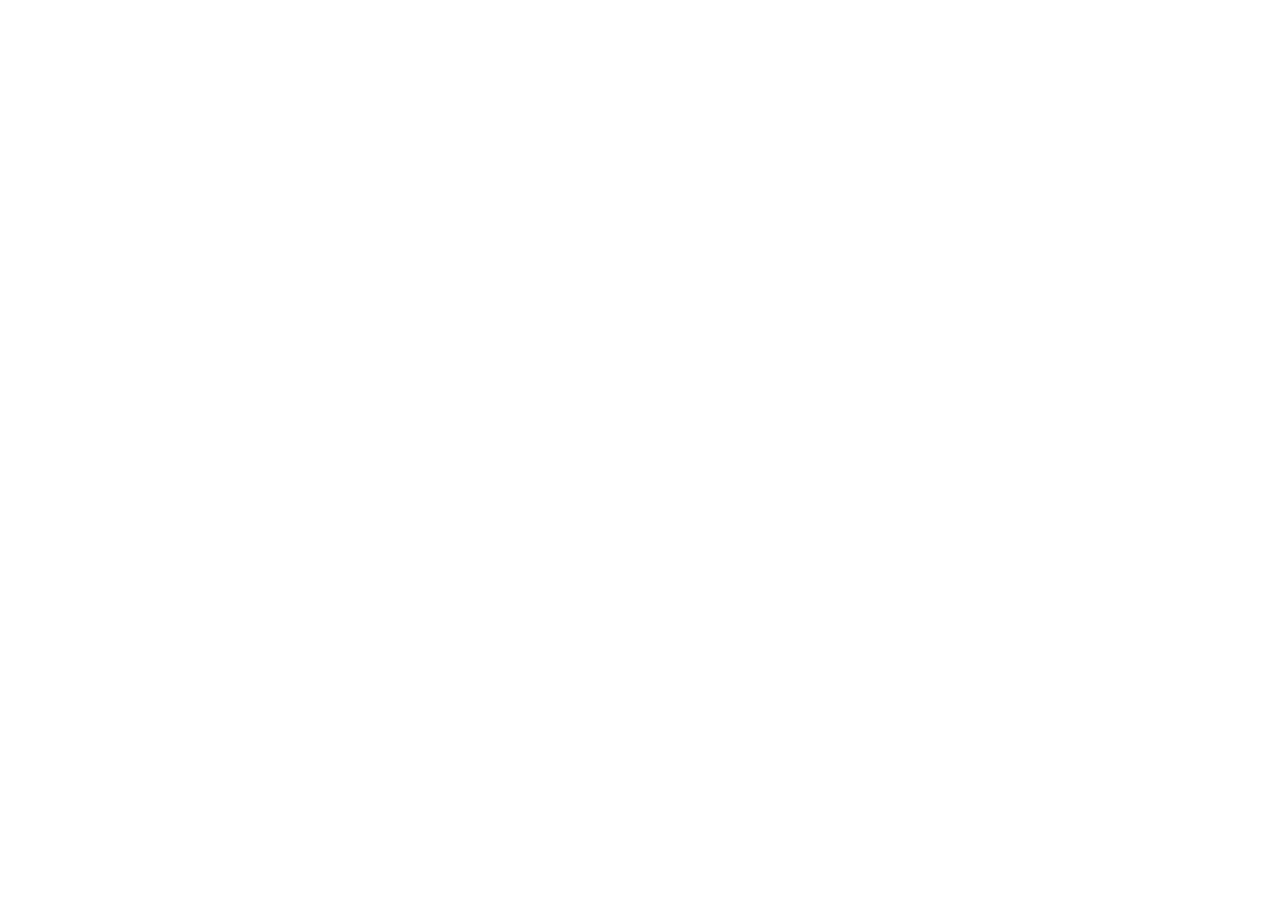
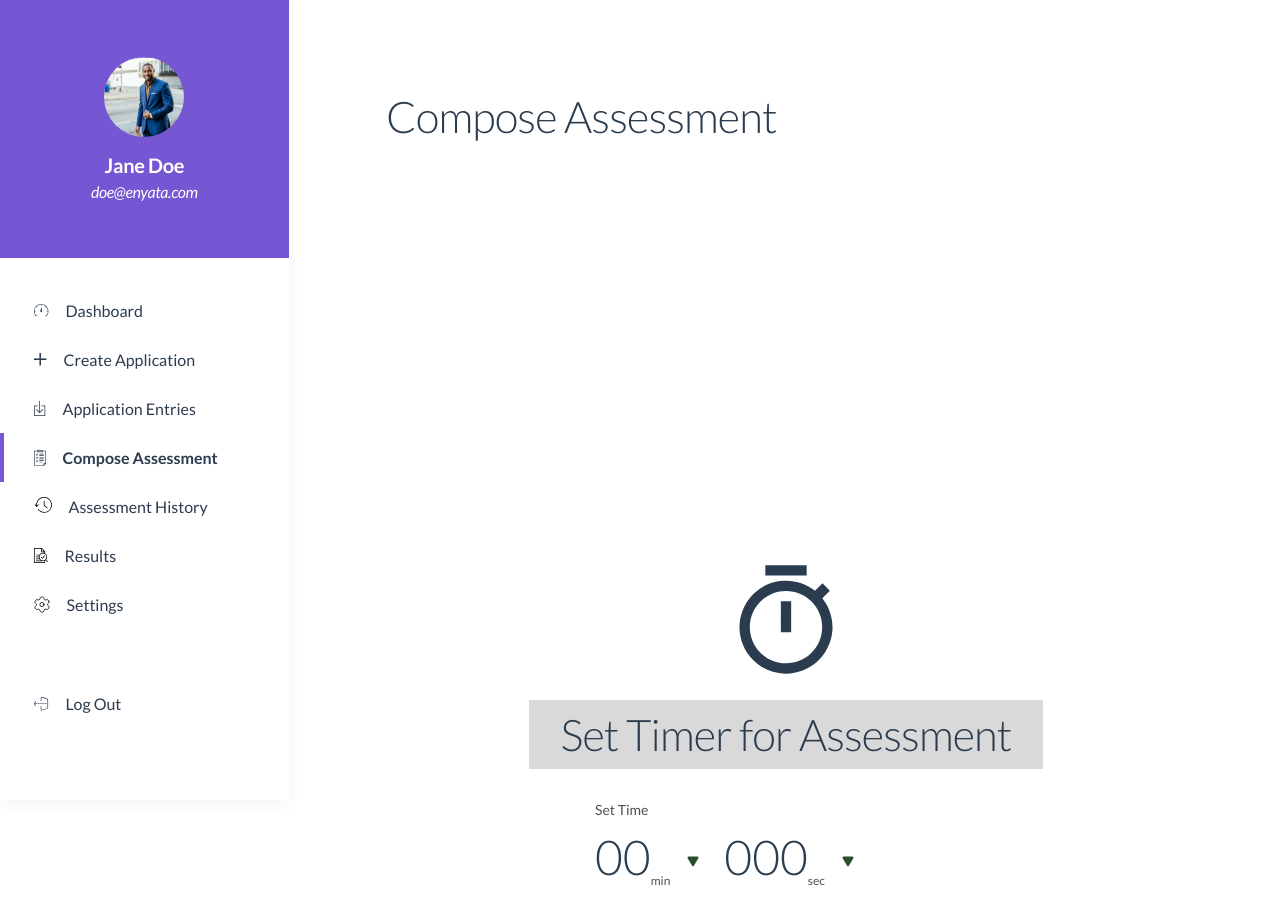
Before and after one commit to DannStormy/enyata-academy-project, a Vue app: page /compose-assessment in a window 1280 px wide. Before the commit this address had no page. Shown: the top 924 px of the page. Before the commit the page ends 800 px from the top, so only its background shows below. Built offline with nearby package versions, Linux system fonts and the light colour scheme.

Commit message:
Compose Assessment View

```diff
--- a/src/router/index.js
+++ b/src/router/index.js
@@ -43,6 +43,11 @@ const routes = [
     component: () => import('../views/admin_views/AdminLogin.vue')
   },
   {
+    path: '/compose-assessment',
+    name: 'ComposeAssessment',
+    component: () => import('../views/admin_views/ComposeAssessmentView.vue')
+  },
+  {
     path: '/create-application',
     name: 'CreateApplication',
     component: () => import('../views/admin_views/CreateApplication.vue')
--- /dev/null
+++ b/src/views/admin_views/ComposeAssessmentView.vue
@@ -0,0 +1,187 @@
+<template>
+    <div class="wrapper">
+        <AdminSideMenu />
+        <div class="container">
+            <div class="header">
+                    <h1 class="title">Compose Assessment</h1>
+            </div>
+            <div class="main">
+                <div class="logo">
+                    <img src="@/assets/svgs/timer-logo.svg" alt="timer-logo">
+                </div>
+                <div class="notification">
+                    <p>Set Timer for Assessment</p>
+                </div>
+                <div class="timer">
+                    <p>Set Time</p>
+                    <div class="time">
+                        <span>00<sub>min</sub></span>
+                        <div class="polygon"><img src="@/assets/svgs/polygon-logo.svg" alt="polygon-logo"/></div>
+                        <span>000<sub>sec</sub></span>
+                        <div class="polygon"><img src="@/assets/svgs/polygon-logo.svg" alt="polygon"/></div>
+                    </div>
+                </div>
+            </div>
+        </div>
+    </div>
+
+
+
+</template>
+
+<script>
+import AdminSideMenu from '@/components/AdminSideMenu.vue'
+export default {
+    name: 'ComposeAssessmentView',
+    data() {
+        return{
+            min:60,
+            sec:60
+        }
+    },
+    components: {
+        AdminSideMenu,
+    }
+}
+</script>
+
+<style scoped>
+@import url("https://fonts.googleapis.com/css2?family=Lato:ital,wght@0,100;0,300;0,400;0,700;0,900;1,100;1,300;1,400;1,700;1,900&display=swap");
+
+* {
+    font-family: 'Lato', sans-serif;
+    color: #2B3C4E;
+    margin: 0;
+    padding: 0;
+
+}
+
+.wrapper {
+    display: flex;
+}
+
+.container {
+    margin: 90px 0 86px 292px;
+    width: 100%;
+    padding: 0 47px;
+
+}
+
+.header {
+    display: flex;
+    justify-content: space-between;
+    margin-left: 47px;
+    margin-bottom: 120px;
+}
+.title {
+    font-style: normal;
+    font-weight: 300;
+    font-size: 43.5555px;
+    line-height: 52px;
+    letter-spacing: -0.02em;
+    margin-bottom: 14px;
+}
+
+.main {
+    display: flex;
+    flex-direction: column;
+    justify-content: center;
+    align-items: center;
+    margin-bottom:381px;
+    height: 100%;
+}
+
+.logo {
+    width: 124px;
+    height: 124px;
+    margin-bottom: 16px;
+}
+
+.logo img {
+    width: 100%;
+    height: 100%;
+}
+
+.notification {
+    width: 514px;
+    height: 69px;
+    background-color:#D9D9D9;
+    color:#2B3C4E;
+    position:relative;
+    margin-bottom:32px;
+    text-align:center;
+
+}
+.notification p{
+    position: absolute;
+    font-style: normal;
+    font-weight: 300;
+    width: 100%;
+    font-size: 43.5555px;
+    line-height: 52px;
+    letter-spacing: -0.02em;
+    margin: 8px auto;
+}
+
+.timer {
+    display: flex;
+    flex-direction: column;
+    margin-right: 98px;
+}
+
+.timer p {
+    font-style: normal;
+    font-weight: 400;
+    font-size: 14px;
+    line-height: 17px;
+    color: #2B4E2E;
+}
+
+/* .time {
+    display: flex;
+} */
+
+
+.timer {
+    display: flex;
+    flex-direction: column;
+}
+
+.timer p {
+    font-style: normal;
+    font-weight: 400;
+    font-size: 14px;
+    color: #4F4F4F;
+    margin-bottom: 10px;
+}
+
+.time {
+    display: flex;
+    align-items:center;
+}
+
+.time span {
+    font-style: normal;
+    font-weight: 300;
+    font-size: 48px;
+    color: #2B3C4E;
+}
+
+.time sub {
+    font-style: normal;
+    font-weight: 400;
+    font-size: 12px;
+    color: #4F4F4F;
+    margin-right: 5px;
+}
+.polygon{
+    width: 12px;
+    height: 12px;
+    margin-left: 12px;
+    margin-right: 25px;
+}
+.polygon img{
+    width:100%;
+    height:100%;
+}
+</style>
```
Also changed, not shown: src/assets/svgs/polygon-logo.svg (added), src/assets/svgs/timer-logo.svg (added).
